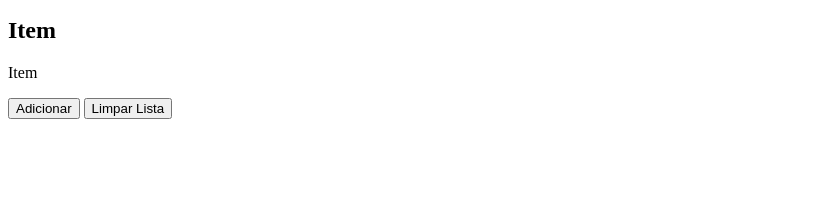
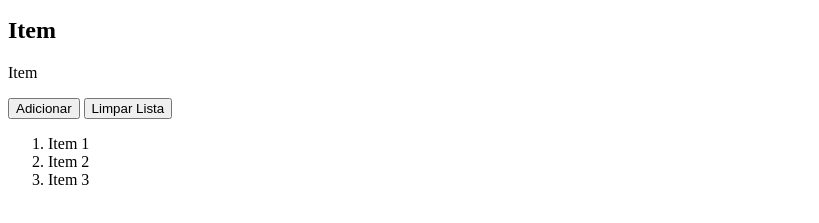
Before and after one commit to ufjf-dcc202/ufjf-dcc202-2023-3-b-atv11-jpsalim21, a plain HTML site: page index.html in a window 1280 px wide. Shown: the part 101-324 px from the top of the page, without its empty margins (0-819 px from the left). Drawn offline with Linux system fonts and the light colour scheme.

Commit message:
Cria lista de itens

```diff
--- a/index.html
+++ b/index.html
@@ -15,7 +15,11 @@
             <p id="entrada" contenteditable>Item</p>
             <button id="adicionar">Adicionar</button>
             <button id="limpar">Limpar Lista</button>
-
+            <ol id="itens">
+                <li>Item 1</li>
+                <li>Item 2</li>
+                <li>Item 3</li>
+            </ol>
         </section>
     </main>
 </body>
```
